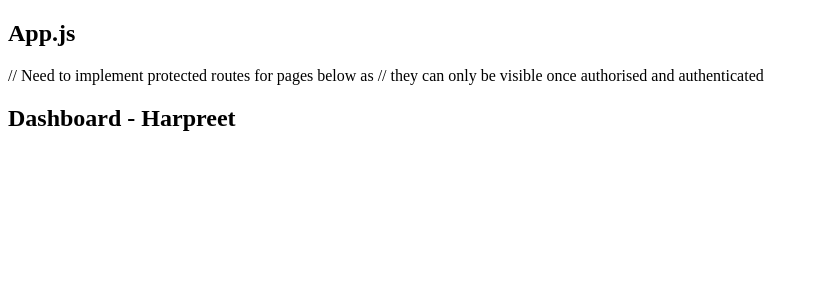
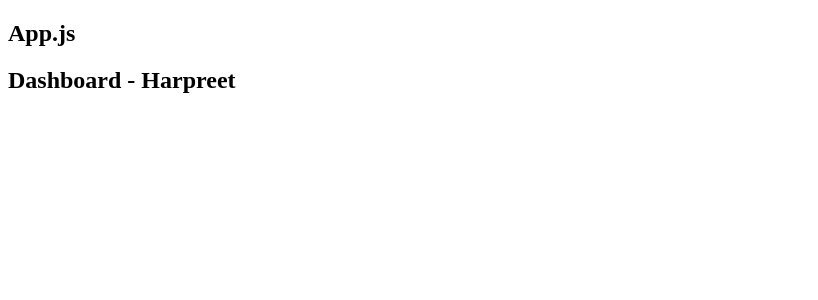
Before and after one commit to Personal-Finance-Analytics/client, a React (Create React App) app: page /harpreet in a window 1280 px wide. Shown: the top 300 px of the page, without its empty margins (0-818 px from the left). Built offline with nearby package versions, Linux system fonts and the light colour scheme.

Commit message:
Properly commented App.js

```diff
--- a/src/App.js
+++ b/src/App.js
@@ -19,8 +19,8 @@ const App = () => {
         <Route exact path="/sendresetlink" component={SendResetPasswordLinkPage}/>
         <Route exact path="/confirm" component={ConfirmationPage} />
 
-        // Need to implement protected routes for pages below as
-        // they can only be visible once authorised and authenticated
+        {/* Need to implement protected routes for pages below as
+        they can only be visible once authorised and authenticated */}
         <Route exact path="/mingyang" component={DashboardMingyang} />
         <Route exact path="/seongjune" component={DashboardSeongjune} />
         <Route exact path="/harpreet" component={DashboardHarpreet} />
```
